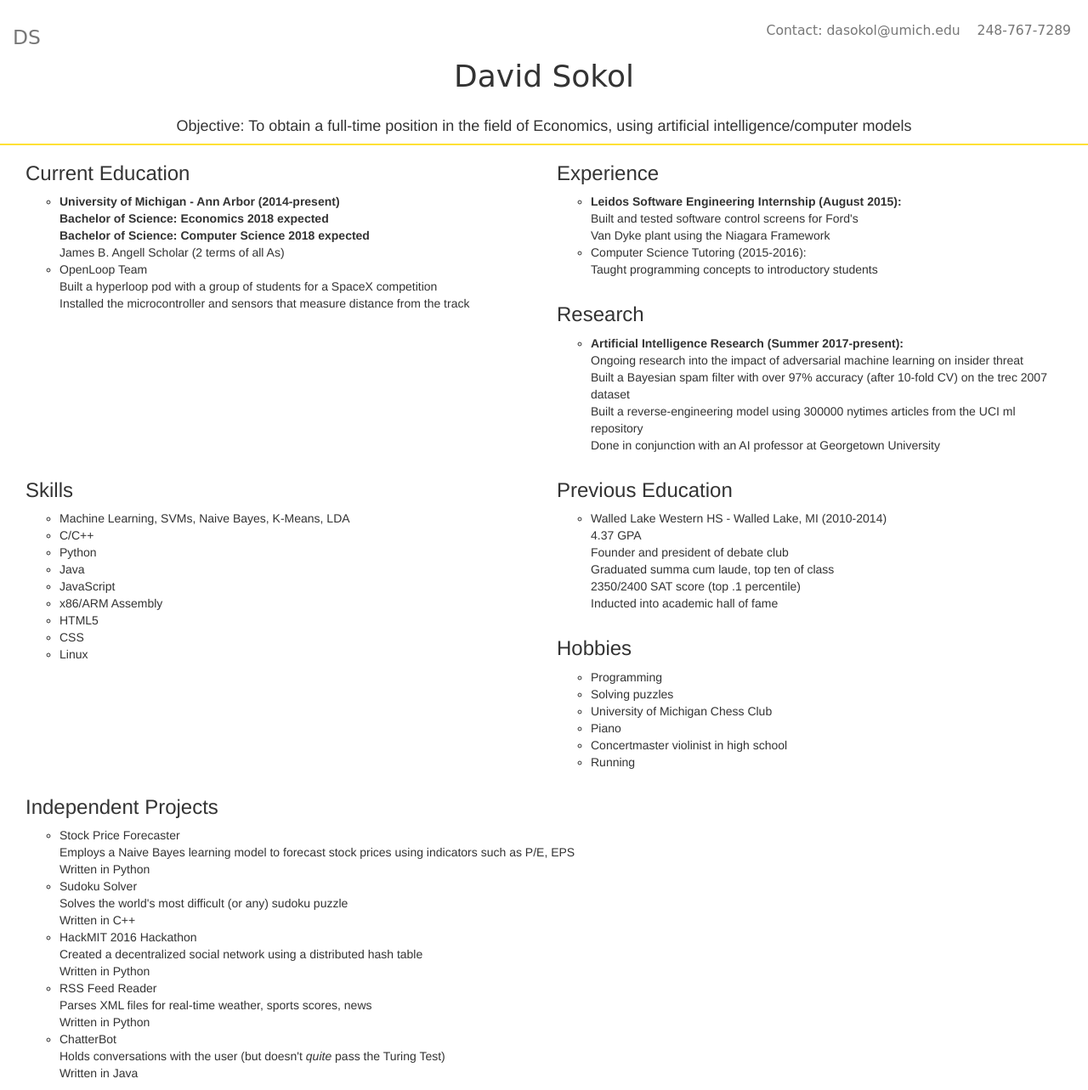
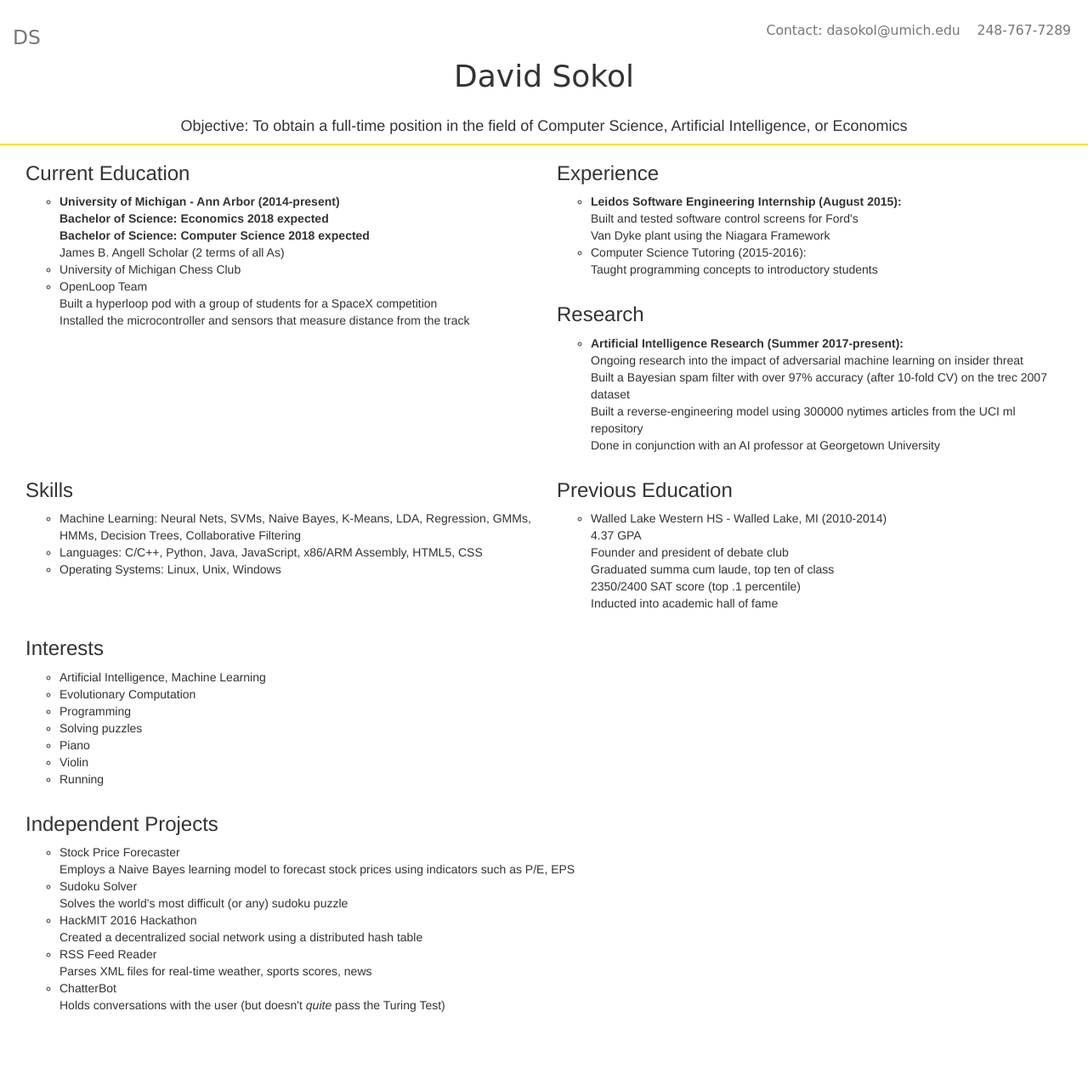
Before and after one commit to dasokol/dasokol, a Flask app: page / in a window 1280 px wide. Shown: the whole page at 85% size. After the commit the page ends 1191 px from the top, so only its background shows below. Run offline with Flask 2, Linux system fonts and the light colour scheme; some libraries are stand-ins or nearby versions.

Commit message:
edit resume

```diff
--- a/templates/index.html
+++ b/templates/index.html
@@ -40,7 +40,7 @@
 				<h3><small> Contact: dasokol@umich.edu &nbsp&nbsp&nbsp248-767-7289</small></h3>
 			</div>
 			<h1 id="name">David Sokol</h1>
-			<h4 style="text-align:center;">Objective: To obtain a full-time position in the field of Economics, using artificial intelligence/computer models</h4>
+			<h4 style="text-align:center;">Objective: To obtain a full-time position in the field of Computer Science, Artificial Intelligence, or Economics</h4>
 		</div>
 		<script>
 		var heatmapInstance = h337.create({
@@ -76,6 +76,7 @@
 				<li style="list-style-type:none"><b>Bachelor of Science: Economics 2018 expected</b></li>
 				<li style="list-style-type:none"><b>Bachelor of Science: Computer Science 2018 expected</b></li>
 				<li style="list-style-type:none">James B. Angell Scholar (2 terms of all As)</li>
+				<li>University of Michigan Chess Club</li>
 				<li>OpenLoop Team</li>
 				<li style="list-style-type:none">Built a hyperloop pod with a group of students for a SpaceX competition</li>
 				<li style="list-style-type:none">Installed the microcontroller and sensors that measure distance from the track</li>
@@ -104,15 +105,9 @@
 		<div id="skills" class="col-sm-6 col-box">
 			<h3>Skills</h3>
 			<ul style="list-style-type:circle">
-				<li>Machine Learning, SVMs, Naive Bayes, K-Means, LDA</li>
-				<li>C/C++</li>
-				<li>Python</li>
-				<li>Java</li>
-				<li>JavaScript</li>
-				<li>x86/ARM Assembly</li>
-				<li>HTML5</li>
-				<li>CSS</li>
-				<li>Linux</li>
+				<li>Machine Learning: Neural Nets, SVMs, Naive Bayes, K-Means, LDA, Regression, GMMs, HMMs, Decision Trees, Collaborative Filtering</li>
+				<li>Languages: C/C++, Python, Java, JavaScript, x86/ARM Assembly, HTML5, CSS</li>
+				<li>Operating Systems: Linux, Unix, Windows</li>
 			</ul>
 		</div>
 		<div id="edu" class="col-sm-6 col-box">
@@ -126,14 +121,15 @@
 				<li style="list-style-type:none">Inducted into academic hall of fame</li>
 			</ul>
 		</div>
-		<div id="hobbies" class="col-sm-6 col-box">
-			<h3>Hobbies</h3>
+		<div id="interests" class="col-sm-6 col-box">
+			<h3>Interests</h3>
 			<ul style="list-style-type:circle">
+				<li>Artificial Intelligence, Machine Learning</li>
+				<li>Evolutionary Computation</li>
 				<li>Programming</li>
 				<li>Solving puzzles</li>
-				<li>University of Michigan Chess Club</li>
 				<li>Piano</li>
-				<li>Concertmaster violinist in high school</li>
+				<li>Violin</li>
 				<li>Running</li>
 			</ul>
 		</div>
@@ -142,19 +138,14 @@
 			<ul style="list-style-type:circle">
 				<li>Stock Price Forecaster</li>
 				<li style="list-style-type:none">Employs a Naive Bayes learning model to forecast stock prices using indicators such as P/E, EPS</li>
-				<li style="list-style-type:none">Written in Python</li>
 				<li>Sudoku Solver</li>
 				<li style="list-style-type:none">Solves the world's most difficult (or any) sudoku puzzle</li>
-				<li style="list-style-type:none">Written in C++</li>
 				<li>HackMIT 2016 Hackathon</li>
 				<li style="list-style-type:none">Created a decentralized social network using a distributed hash table</li>
-				<li style="list-style-type:none">Written in Python</li>
 				<li>RSS Feed Reader</li>
 				<li style="list-style-type:none">Parses XML files for real-time weather, sports scores, news</li>
-				<li style="list-style-type:none">Written in Python</li>
 				<li>ChatterBot</li>
 				<li style="list-style-type:none">Holds conversations with the user (but doesn't <i>quite</i> pass the Turing Test)</li>
-				<li style="list-style-type:none">Written in Java</li>
 			</ul>
 		</div>
 		</div>
```
